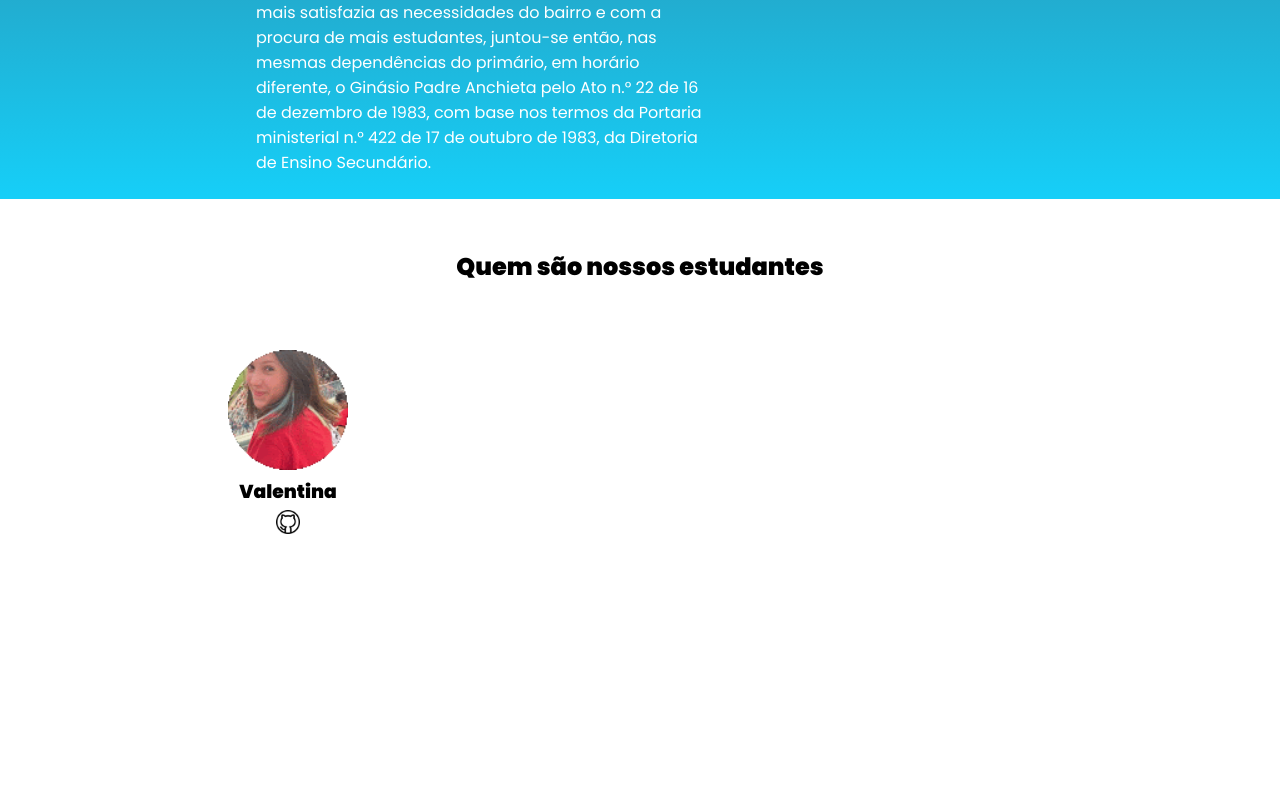
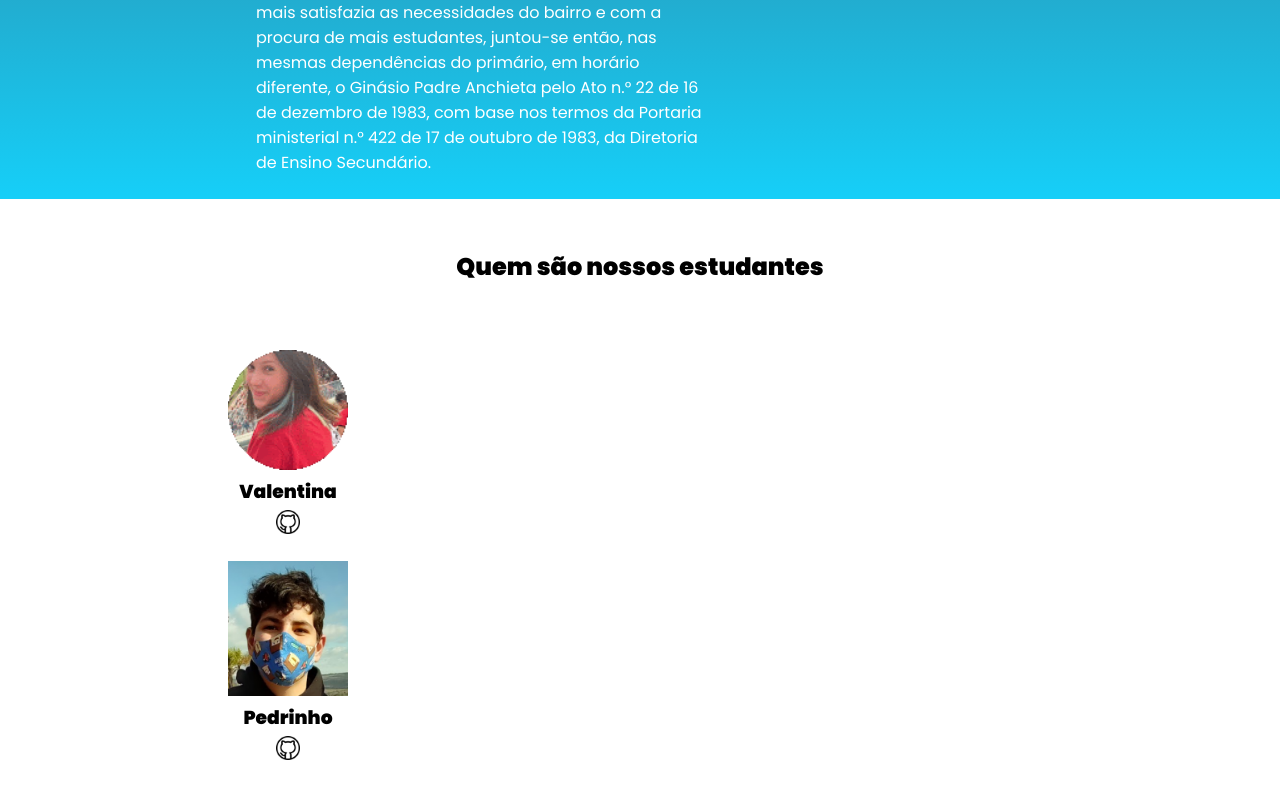
Before and after one commit to Tininhadacamis/site-escola, a plain HTML site: page index.html in a window 1280 px wide. Shown: the part 669-1472 px from the top of the page. Before the commit the page ends 1230 px from the top, so only its background shows below. Drawn offline with Linux system fonts and the light colour scheme.

Commit message:
Add Pedro

```diff
--- a/index.html
+++ b/index.html
@@ -52,6 +52,14 @@
                 <a href="https://github.com/Tininhadacamis" rel="noopener" target="_blank">
                     <img class="estudante-icone" alt="Github" src="github.png">
                 </a>
+
+                <div class="estudante-div">
+                    <img class="estudante-imagem" alt="pedro" src="pedro.png">
+                    <h3 class="estudante-pedro">Pedrinho</h3>
+                    <a href="https://github.com/Pedrin268" rel="noopener" target="_blank">
+                        <img class="estudante-icone" alt="Github" src="github.png">
+                    </a>
+                </div>
             </div>
     </section>
 
```
Also changed, not shown: pedro.png (added).
